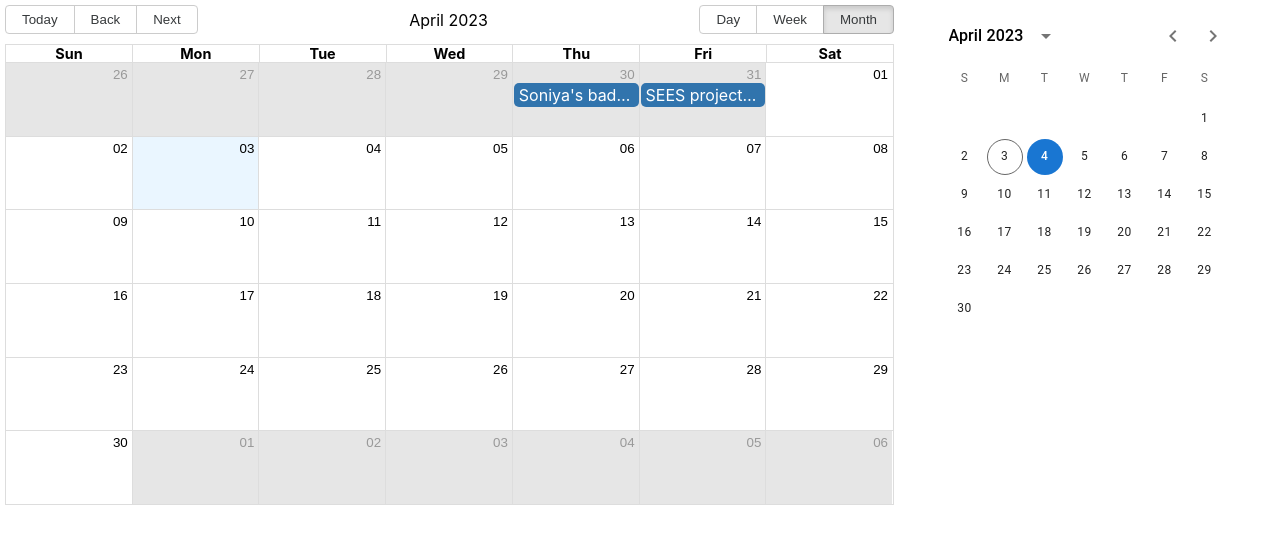
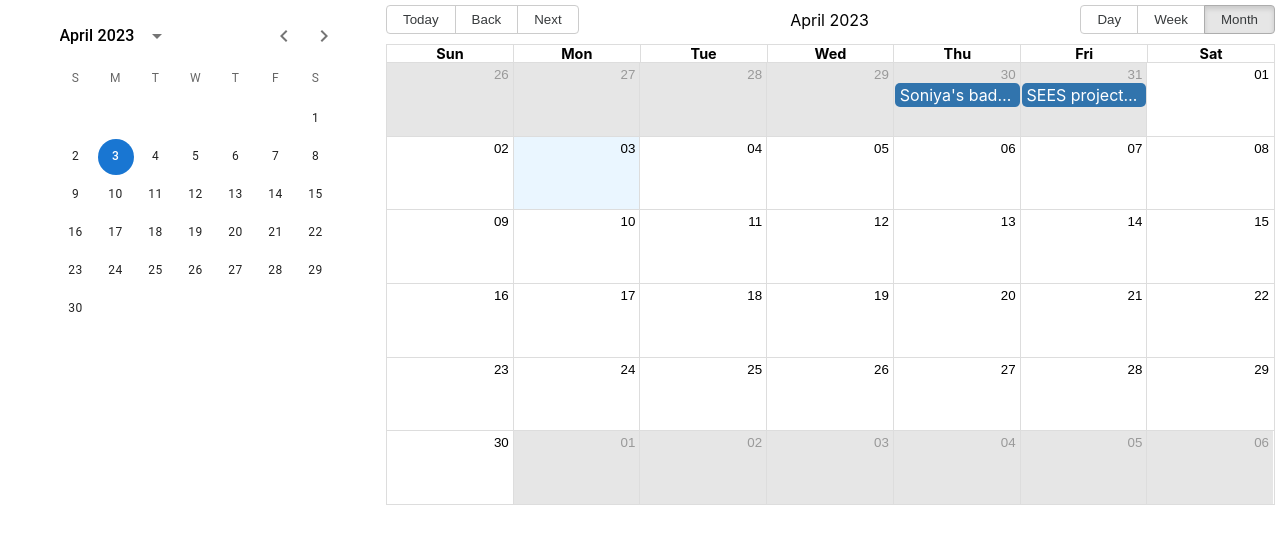
Before and after one commit to AbhinavS96/calendar, a React (Create React App) app: page / in a window 1280 px wide. Shown: the top 544 px of the page. Built offline with nearby package versions, Linux system fonts and the light colour scheme.

Commit message:
set up context

```diff
--- a/src/App.tsx
+++ b/src/App.tsx
@@ -1,71 +1,26 @@
 import React, { useState } from "react";
 import "./App.css";
-import "react-big-calendar/lib/css/react-big-calendar.css";
-import dayjs from "dayjs";
 import { Calendar, Views, dayjsLocalizer, View } from "react-big-calendar";
-import { LocalizationProvider } from "@mui/x-date-pickers/LocalizationProvider";
-import { AdapterDayjs } from "@mui/x-date-pickers/AdapterDayjs";
-import { DateCalendar } from "@mui/x-date-pickers/DateCalendar";
+import DateContext from "./Store/date-context";
+import BigCalendar from "./Components/BigCalendar";
+import SmallCalendar from "./Components/SmallCalendar";
 
-const localizer = dayjsLocalizer(dayjs);
-const event = [
-  {
-    id: 1,
-    title: "Soniya's bad day",
-    start: new Date(2023, 2, 30),
-    end: new Date(2023, 2, 30),
-  },
-  {
-    id: 2,
-    title: "SEES project submission",
-    start: new Date(2023, 2, 31),
-    end: new Date(2023, 2, 31),
-  },
-];
 function App() {
-  const [date, setDate] = useState(
-    dayjs("Tue Apr 04 2023 21:54:06 GMT+0200 (Central European Summer Time)")
-  );
+  const [date, setDate] = useState(new Date());
   const [view, setView] = useState<View>(Views.MONTH);
   //console.log(date.toDate());
   return (
-    <div className="App">
-      <div className="big-container">
-        <Calendar
-          localizer={localizer}
-          events={event}
-          startAccessor="start"
-          endAccessor="end"
-          style={{ height: 500 }}
-          onSelectEvent={() => console.log("event")}
-          onSelectSlot={() => console.log("slot")}
-          date={date.toDate()}
-          onNavigate={(a) => {
-            setDate(dayjs(a));
-          }}
-          selectable
-          views={[Views.DAY, Views.WEEK, Views.MONTH]}
-          view={view}
-          onView={(a) => {
-            console.log(a);
-            setView(a);
-          }}
-        />
+    <DateContext.Provider
+      value={{
+        selectedDate: date,
+        setSelectedDate: setDate,
+      }}
+    >
+      <div className="App">
+        <SmallCalendar setView={setView} />
+        <BigCalendar view={view} setView={setView} />
       </div>
-      <div className="small-container">
-        <LocalizationProvider dateAdapter={AdapterDayjs}>
-          <DateCalendar
-            value={date}
-            onChange={(date) => {
-              if (date) {
-                setDate(date);
-                setView(Views.DAY);
-              }
-            }}
-          />
-        </LocalizationProvider>
-      </div>
-    </div>
+    </DateContext.Provider>
   );
 }
 
--- /dev/null
+++ b/src/Components/BigCalendar.tsx
@@ -0,0 +1,54 @@
+import React, { useContext } from "react";
+import { Calendar, Views, dayjsLocalizer, View } from "react-big-calendar";
+import "react-big-calendar/lib/css/react-big-calendar.css";
+import dayjs from "dayjs";
+import DateContext from "../Store/date-context";
+
+const localizer = dayjsLocalizer(dayjs);
+const event = [
+  {
+    id: 1,
+    title: "Soniya's bad day",
+    start: new Date(2023, 2, 30),
+    end: new Date(2023, 2, 30),
+  },
+  {
+    id: 2,
+    title: "SEES project submission",
+    start: new Date(2023, 2, 31),
+    end: new Date(2023, 2, 31),
+  },
+];
+
+const BigCalendar: React.FC<{ view: View; setView: (view: View) => void }> = ({
+  view,
+  setView,
+}) => {
+  const { selectedDate, setSelectedDate } = useContext(DateContext);
+  return (
+    <div className="big-container">
+      <Calendar
+        localizer={localizer}
+        events={event}
+        startAccessor="start"
+        endAccessor="end"
+        style={{ height: 500 }}
+        onSelectEvent={() => console.log("event")}
+        onSelectSlot={() => console.log("slot")}
+        date={selectedDate}
+        onNavigate={(newDate) => {
+          setSelectedDate(newDate);
+        }}
+        selectable
+        views={[Views.DAY, Views.WEEK, Views.MONTH]}
+        view={view}
+        onView={(a) => {
+          console.log(a);
+          setView(a);
+        }}
+      />
+    </div>
+  );
+};
+
+export default BigCalendar;
--- /dev/null
+++ b/src/Components/SmallCalendar.tsx
@@ -0,0 +1,30 @@
+import React, { useContext } from "react";
+import { LocalizationProvider } from "@mui/x-date-pickers/LocalizationProvider";
+import { AdapterDayjs } from "@mui/x-date-pickers/AdapterDayjs";
+import { DateCalendar } from "@mui/x-date-pickers/DateCalendar";
+import dayjs from "dayjs";
+import DateContext from "../Store/date-context";
+import { View, Views } from "react-big-calendar";
+
+const SmallCalendar: React.FC<{ setView: (view: View) => void }> = ({
+  setView,
+}) => {
+  const { selectedDate, setSelectedDate } = useContext(DateContext);
+  return (
+    <div className="small-container">
+      <LocalizationProvider dateAdapter={AdapterDayjs}>
+        <DateCalendar
+          value={dayjs(selectedDate)}
+          onChange={(date) => {
+            if (date) {
+              setSelectedDate(date.toDate());
+              setView(Views.DAY);
+            }
+          }}
+        />
+      </LocalizationProvider>
+    </div>
+  );
+};
+
+export default SmallCalendar;
--- /dev/null
+++ b/src/Store/date-context.ts
@@ -0,0 +1,10 @@
+import React from "react";
+
+const DateContext = React.createContext<{
+  selectedDate: Date;
+  setSelectedDate: (a: Date) => void;
+}>({
+  selectedDate: new Date(),
+  setSelectedDate: (newDate) => {},
+});
+export default DateContext;
```
